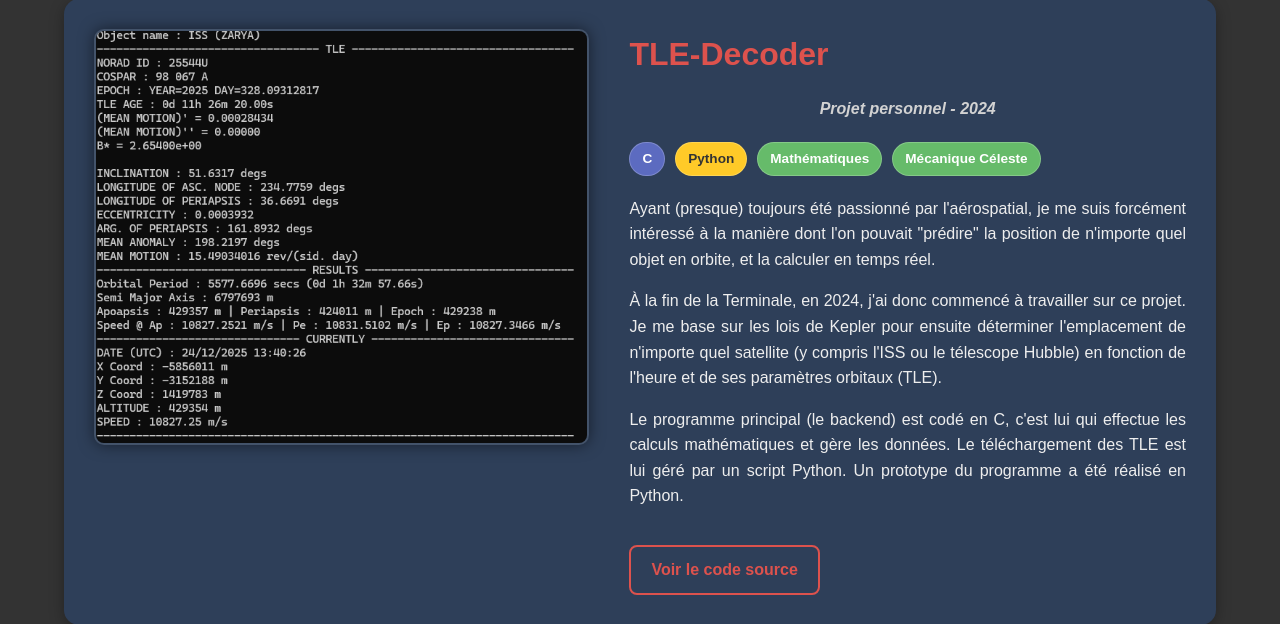
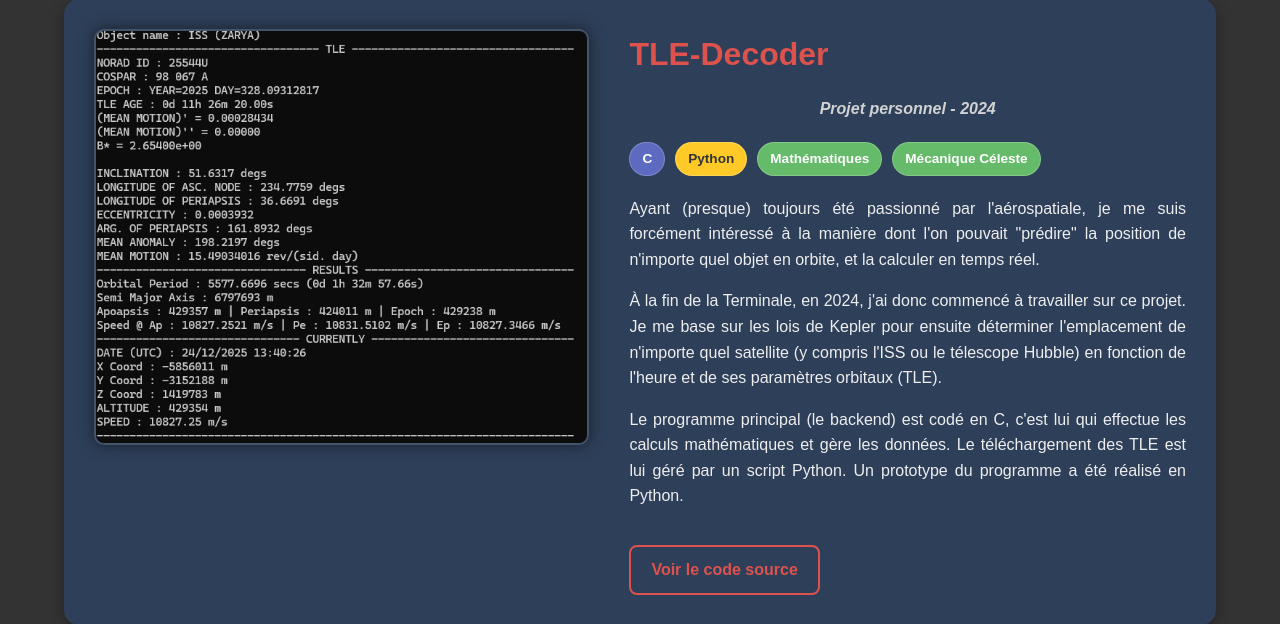
Before and after one commit to Jordi-R66/Portfolio, a PHP site: page /projets.php in a window 1280 px wide. Shown: the part 129-753 px from the top of the page. Run offline with PHP 8.4, Linux system fonts and the light colour scheme.

Commit message:
Correction faute d'orthographe

```diff
--- a/site/projets.php
+++ b/site/projets.php
@@ -30,7 +30,7 @@
 				</div>
 
 				<p>
-					Ayant (presque) toujours été passionné par l'aérospatial, je me suis forcément intéressé à la manière dont l'on pouvait "prédire" la position de n'importe quel objet en orbite, et la calculer en temps réel.
+					Ayant (presque) toujours été passionné par l'aérospatiale, je me suis forcément intéressé à la manière dont l'on pouvait "prédire" la position de n'importe quel objet en orbite, et la calculer en temps réel.
 				</p>
 				<p>
 					À la fin de la Terminale, en 2024, j'ai donc commencé à travailler sur ce projet. Je me base sur les lois de Kepler pour ensuite déterminer l'emplacement de n'importe quel satellite (y compris l'ISS ou le télescope Hubble) en fonction de l'heure et de ses paramètres orbitaux (TLE).
```
